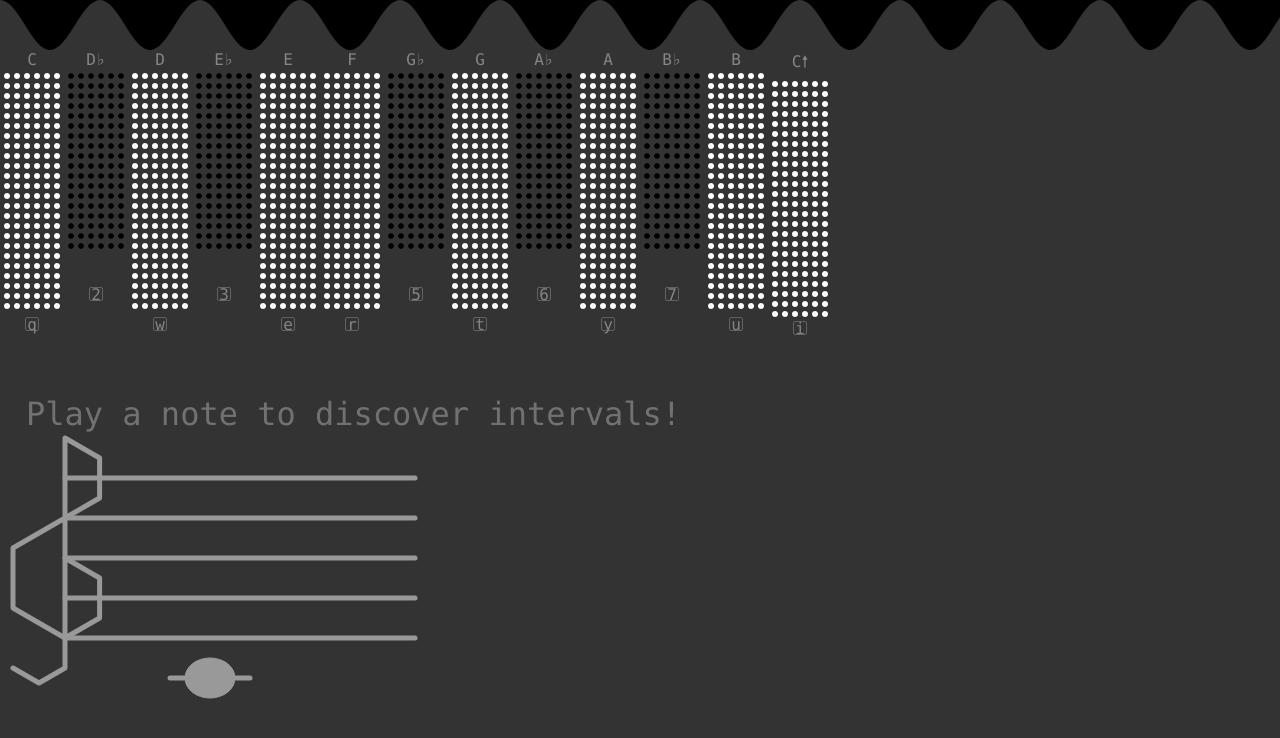
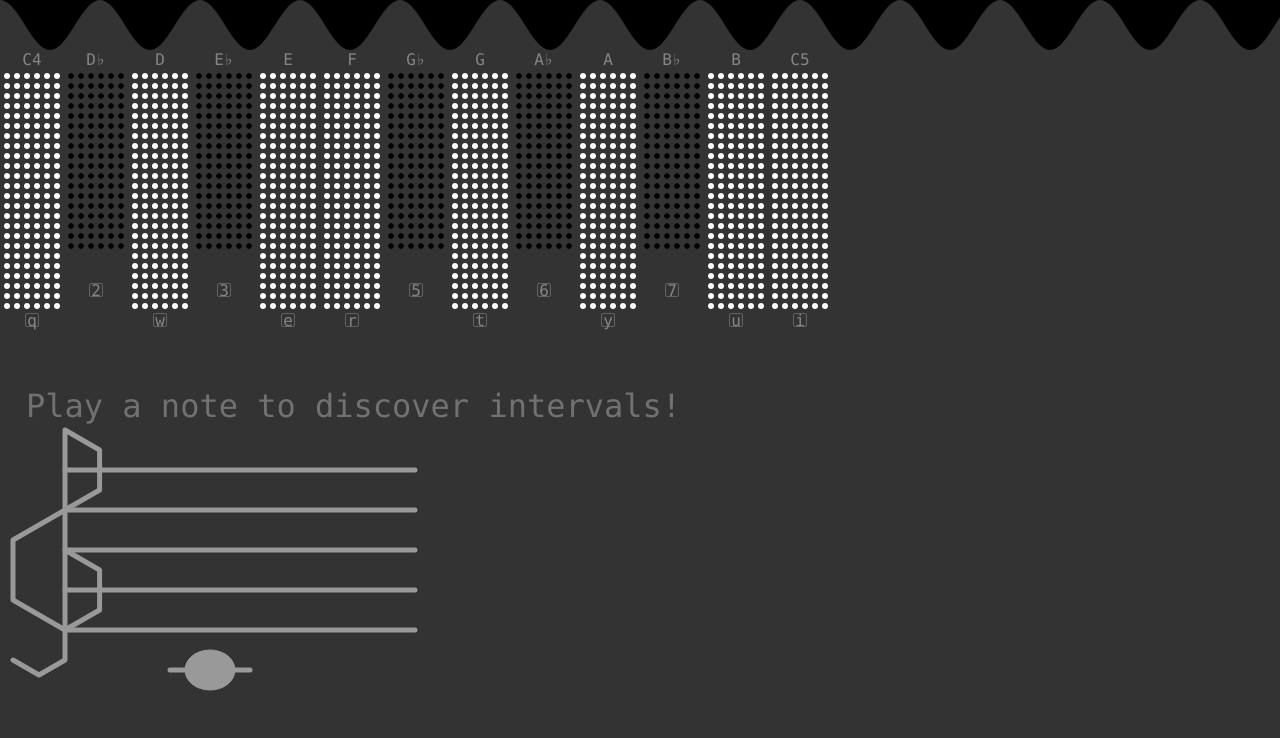
Before and after one commit to jonvuri/interval-clinic, a React app: page / in a window 1280 px wide. Shown: the top 738 px of the page. Built offline with nearby package versions, Linux system fonts and the light colour scheme.

Commit message:
Change key labels to C4/C5

```diff
--- a/src/components/Piano.tsx
+++ b/src/components/Piano.tsx
@@ -208,7 +208,7 @@ const Piano = ({ onAttack, onRelease }: Props) => {
     <div className={styles.container}>
       <WhiteKey
         interval="U"
-        display="C"
+        display="C4"
         keyboardKey="q"
         onAttack={onAttack}
         onRelease={onRelease}
@@ -292,7 +292,7 @@ const Piano = ({ onAttack, onRelease }: Props) => {
       />
       <WhiteKey
         interval="O"
-        display="C🠕"
+        display="C5"
         keyboardKey="i"
         onAttack={onAttack}
         onRelease={onRelease}
```
